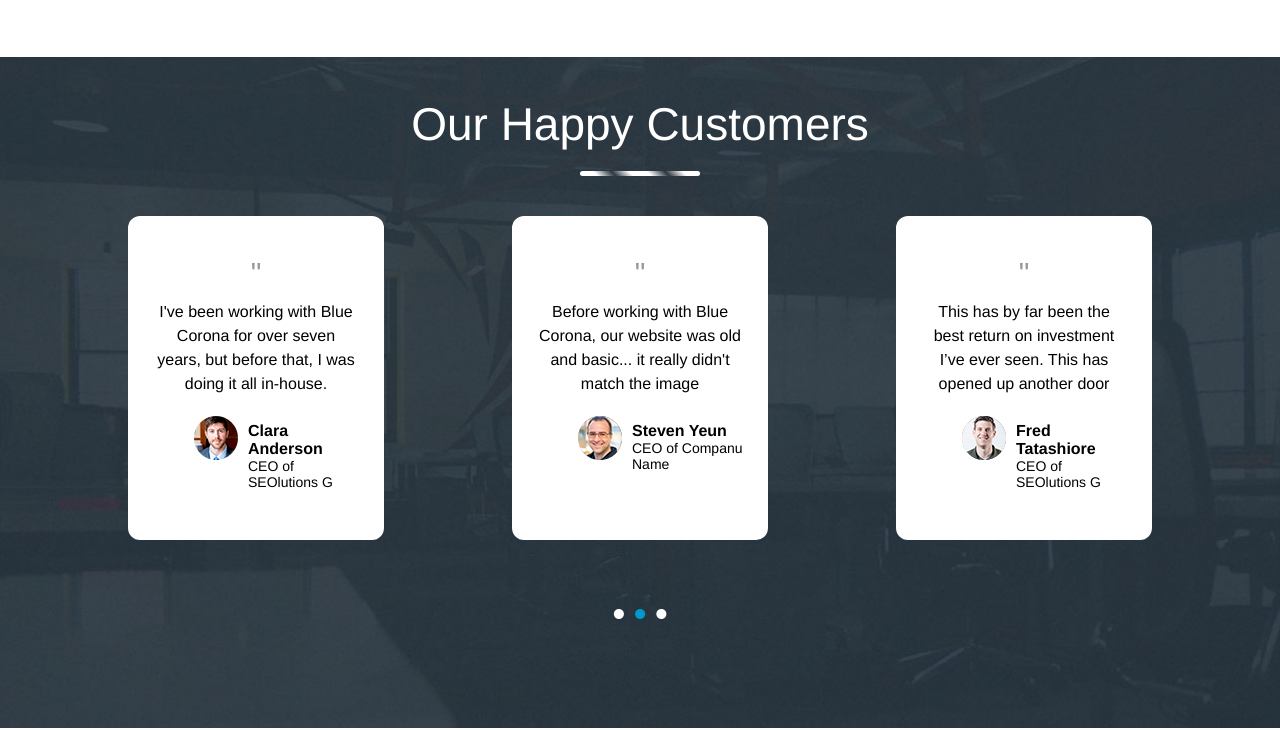
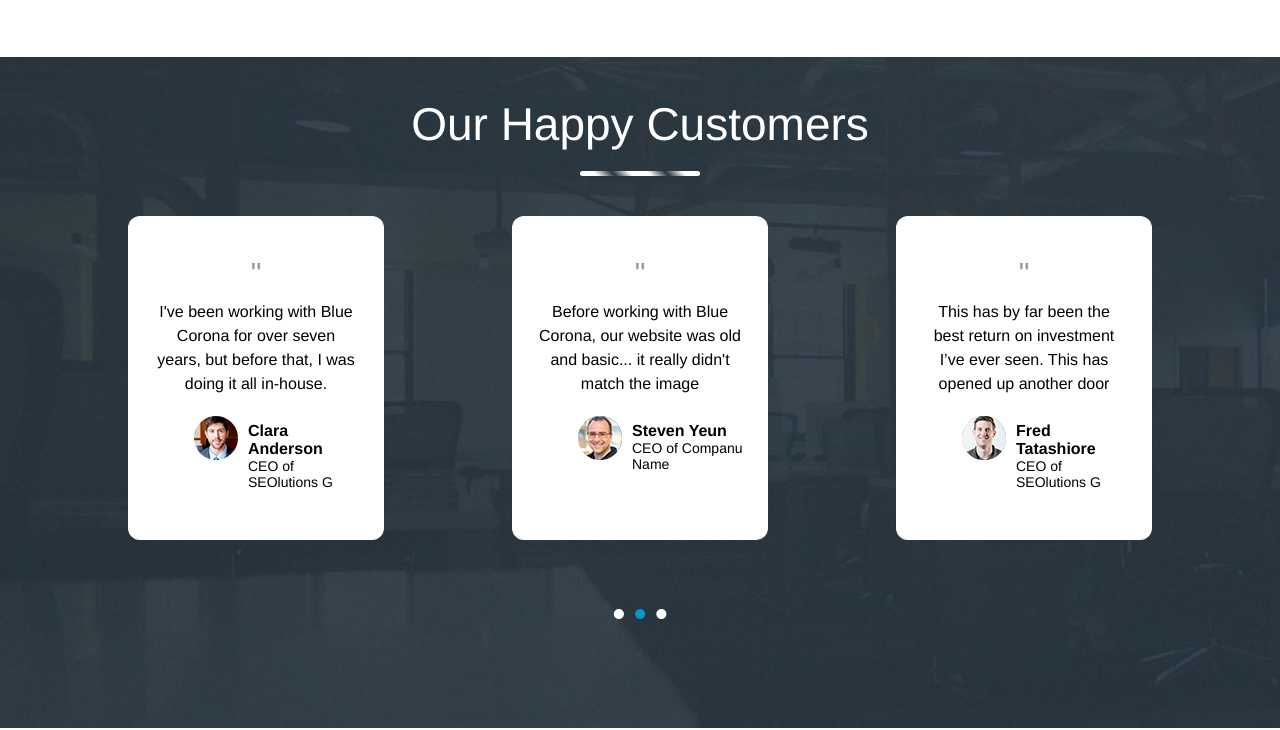
Before and after one commit to pavloullakh/seo-site, a plain HTML site: page index.html in a window 1280 px wide. Shown: the part 4410-5140 px from the top of the page. Drawn offline with Linux system fonts and the light colour scheme; grey boxes are pictures that could not be loaded.

Commit message:
Update style.css

```diff
--- a/style.css
+++ b/style.css
@@ -566,7 +566,7 @@ tv-texts {
 }
 
 .testimonials {
-    background: url(images/dark_bg_02.jpg) center no-repeat;
+    background: url(images/dark_bg_02.jpg);
     color: cover;
     -webkit-background-size: cover;
     padding-bottom: 20px;
```
